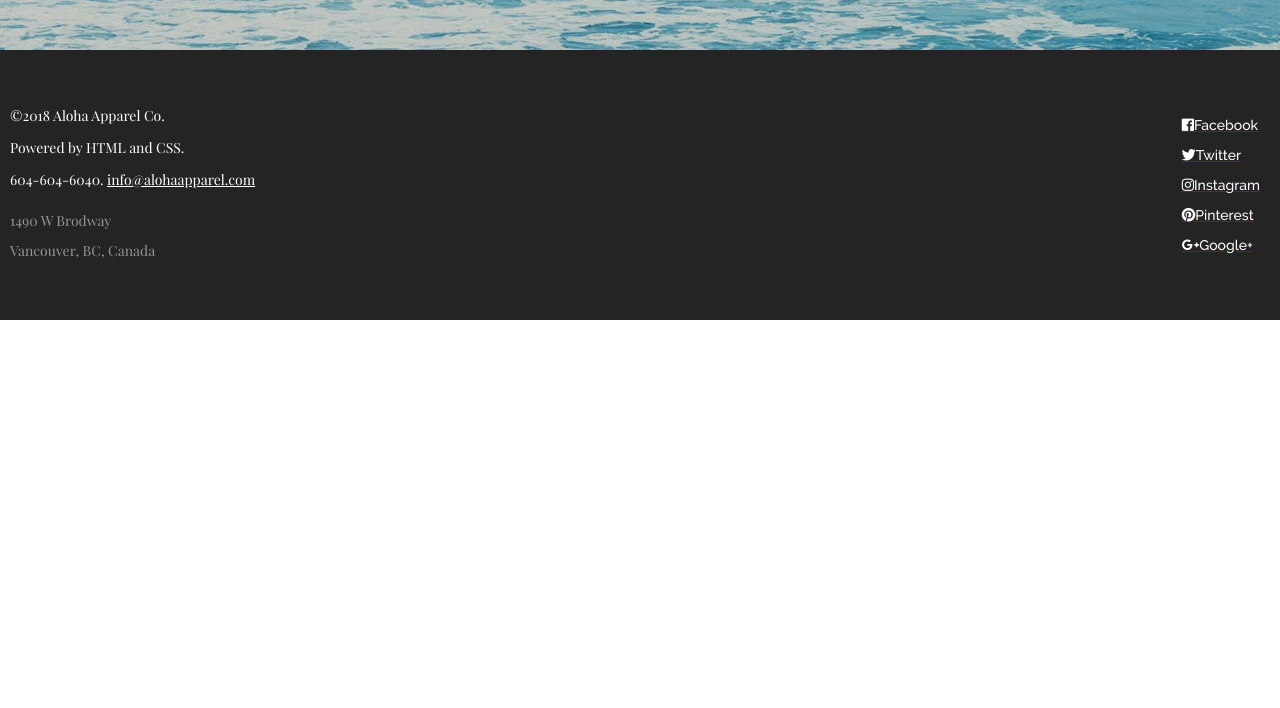
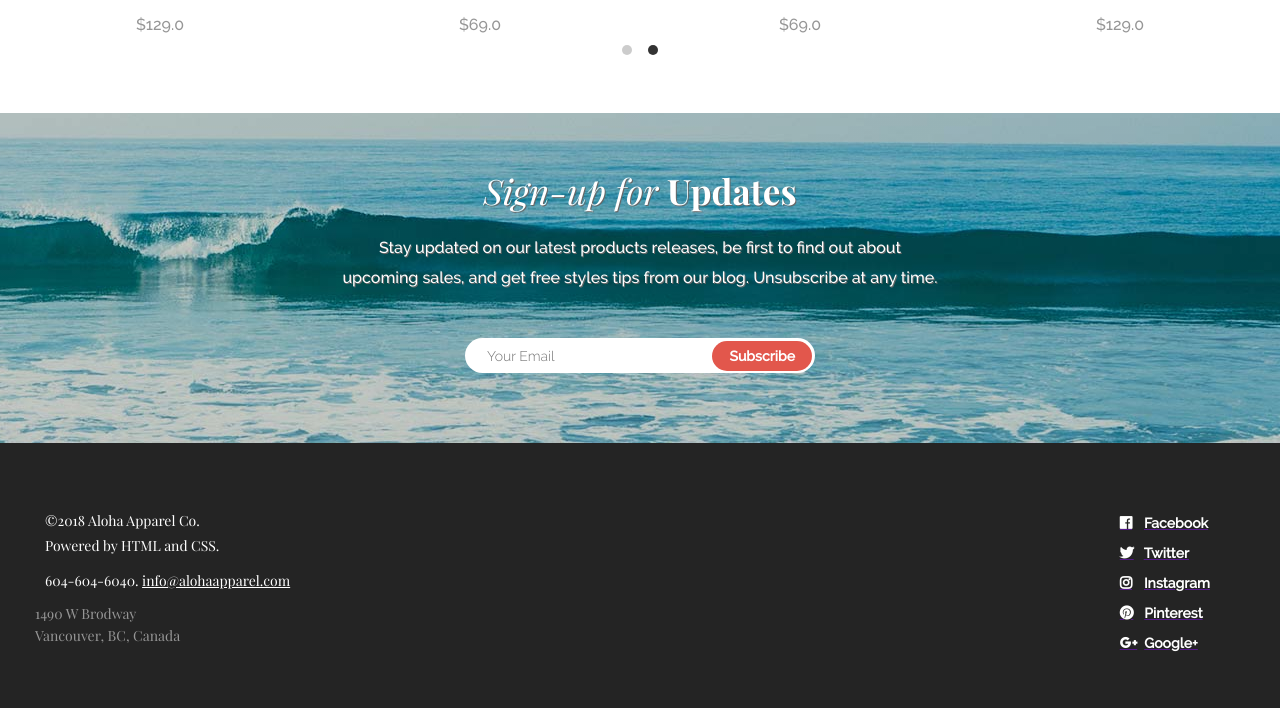
Before and after one commit to PaulPetillot/NewAloha, a website: page index.html in a window 1280 px wide. Shown: the part 2050-2758 px from the top of the page. Before the commit the page ends 2370 px from the top, so only its background shows below. Drawn offline with nearby package versions, Linux system fonts and the light colour scheme.

Commit message:
Aloha Mobile Tablet Desktop Version

```diff
--- a/sass/_mixins.scss
+++ b/sass/_mixins.scss
@@ -1,6 +1,5 @@
 @mixin body-font {
     font-family: $body-font-family;
-    font-weight: $medium-font-weight;
     font-style: $normal-font-style;
 }
 @mixin headings-font {
--- a/sass/style.scss
+++ b/sass/style.scss
@@ -9,27 +9,38 @@
 }
 /* Header */
 .entire-header{
-    @include body-font;
+    font-family: 'Raleway';
+    font-weight: 600;
     display: grid;
     grid-template-columns: 1fr 1fr ;
     grid-template-rows: 80% auto;
     @include tablet{
         grid-template-columns: auto auto auto ;
         grid-template-rows: auto;
-        margin-bottom: 9px;
+        margin-bottom: 5px;
+    }
+    @include desktop{
+        grid-template-columns: 33% 33% 33% ;
     }
 }
 .itemA{
    grid-column: 1;
    align-self: center;
    justify-self: center;
+   @include tablet{justify-self: start;}
+   @include desktop{justify-self: start;}
     img{
         width: 9.5rem;
         height: 3.75rem;
         @include tablet{
             width: 11.8rem;
             height: 4.5rem;
-            justify-self: start;
+        }
+        @include desktop{
+            width: 13.8rem;
+            height: 5.5rem;
+            margin-top: 15px;
+            margin-left: 40px;
         }
     }
 }
@@ -51,15 +62,18 @@
         align-self: center;
         margin-right: 30px;
     }
-
+    @include desktop{
+        justify-self: center;
+        grid-row: 1;
+        margin-left: 40px;
+    }
     li{
         display: inline-flex;
         align-content: center;
         justify-content: center;
         margin: 10px;
-        @include tablet{
-            margin: 10px;
-        }
+        @include tablet{margin: 10px;}
+        @include desktop{margin: 13px;}
     }
     a{
         text-decoration: none;
@@ -71,12 +85,15 @@
     justify-self: end;
     grid-column: 2;
     margin: 10px;
-    @include tablet{
-        grid-column: 3;
-    }
+    @include tablet{grid-column: 3;}
     img{
         width: 4rem;
         height: 4rem;
+    }
+    @include desktop{
+        width: 5rem;
+        height: 5rem;
+        margin-top: 25px;
     }
 }
 /* Header End*/
@@ -95,6 +112,11 @@
         background-position: center top, center 60px, center top;
         background-size: cover, 25%, cover;
     }
+    @include desktop{
+        grid-template-rows: 570px;
+        background-position: center top, center 60px, center top;
+        background-size: cover, 18%, cover;
+    }
     .text-banner{
         justify-self: center;
         align-self: center;
@@ -104,6 +126,7 @@
     text-align: center;
     font-size: 20px ;
     @include body-font;
+    font-weight: 600;
     color: white;
     text-shadow: 1px 1px #666666;
     @include tablet{
@@ -120,6 +143,10 @@
     @include tablet{
         .mobile-br{display: none;}
         font-size: 45px;
+    }
+    @include desktop{
+        font-size: 55px;
+        margin-bottom: 70px;
     }
 }
 /* paragraph part */
@@ -140,6 +167,14 @@
             .tablet-br{display: unset;}
             font-size: 16px;
         }
+        @include desktop{
+            .mobile-br{display: none;}
+            .tablet-br{display: none;}
+            .desktop-br{display: unset;}
+            font-size: 16px;
+            margin-top: 25px;
+            margin-bottom: 45px;
+        }
 
     }
 .tablet-br{display: none;}
@@ -155,6 +190,11 @@
     @include tablet{
         font-size: 40px;
     }
+    @include desktop{
+        font-size: 35px;
+        margin-top: 45px;
+    }
+
 }
 .titleh2{
     font-weight: bold;
@@ -190,6 +230,10 @@
             font-size: 25px;
             margin-top: 90px;
         }
+        @include desktop{
+            font-size:28px;
+            margin-top: 150px;
+        }
     }
 }
 .mens{
@@ -204,6 +248,7 @@
         height: 200px;
         width: 100%;
     }
+    @include desktop{height: 310px;}
 }
 .trends{
     background: linear-gradient(rgba(0,0,0, 0.3), rgba(0,0,0, 0.3)), url(../../assets/images/trends-category.jpg);
@@ -271,6 +316,7 @@
         grid-area: 2 / 2 / 3 / 2;
         height: 200px;
     }
+    @include desktop{height: 310px;}
 }
 /* Most loved products*/
 .mlprod{
@@ -283,9 +329,8 @@
     width: 100%;
     align-items: center;
     justify-content: center;
-    @include tablet{
-        width: 50%;
-    }
+    @include tablet{width: 50%;}
+    @include desktop{width: 25%;}
     img{
         margin: 0 auto;
         display: block;
@@ -398,6 +443,10 @@
         padding-bottom: 50px;
         justify-content: space-between;
     }
+    @include desktop{
+        padding-top: 55px;
+        padding-bottom: 40px;
+    }
 }
 
 .social-media{
@@ -407,9 +456,10 @@
     @include tablet {
         display: block;
     }
+    @include desktop{margin-right: 50px;}
     li {
         font-family: 'Raleway';
-        font-weight: 500;
+        font-weight: 600;
         font-style: normal;
         margin: 10px;
         display: inline-flex;
@@ -434,6 +484,11 @@
         line-height: 32px;
         margin-left: 10px;
     }
+    @include desktop{
+        line-height: 25px;
+        margin-left: 45px;
+        margin-top: 10px;
+    }
 }
 .social-media p{
     display: none;
@@ -454,6 +509,10 @@
         line-height: 10px;
         margin-left: 10px;
     }
+    @include desktop{
+        line-height: 2px;
+        margin-left: 35px;
+    }
 }
 
 .link-email{color: white;}
@@ -462,26 +521,31 @@
     content:"\f09a" ;
     color: white;
     font-family:"Font Awesome 5 Brands";
+    margin-right: 12px;
 }
 #twitter::before{
     content:"\f099" ;
     color: white;
     font-family:"Font Awesome 5 Brands";
+    margin-right: 10px;
 }
 #instagram::before{
     content:"\f16d" ;
     color: white;
     font-family:"Font Awesome 5 Brands";
+    margin-right: 12px;
 }
 #pinterest::before{
     content:"\f0d2" ;
     color: white;
     font-family:"Font Awesome 5 Brands";
+    margin-right: 11px;
 }
 #Googleplus::before{
     content:"\f0d5" ;
     color: white;
     font-family:"Font Awesome 5 Brands";
+    margin-right: 7px;
 }
 @include tablet {
     font-size: 16px;
```
Also changed, not shown: build/css/style.css, build/css/style.min.css.
